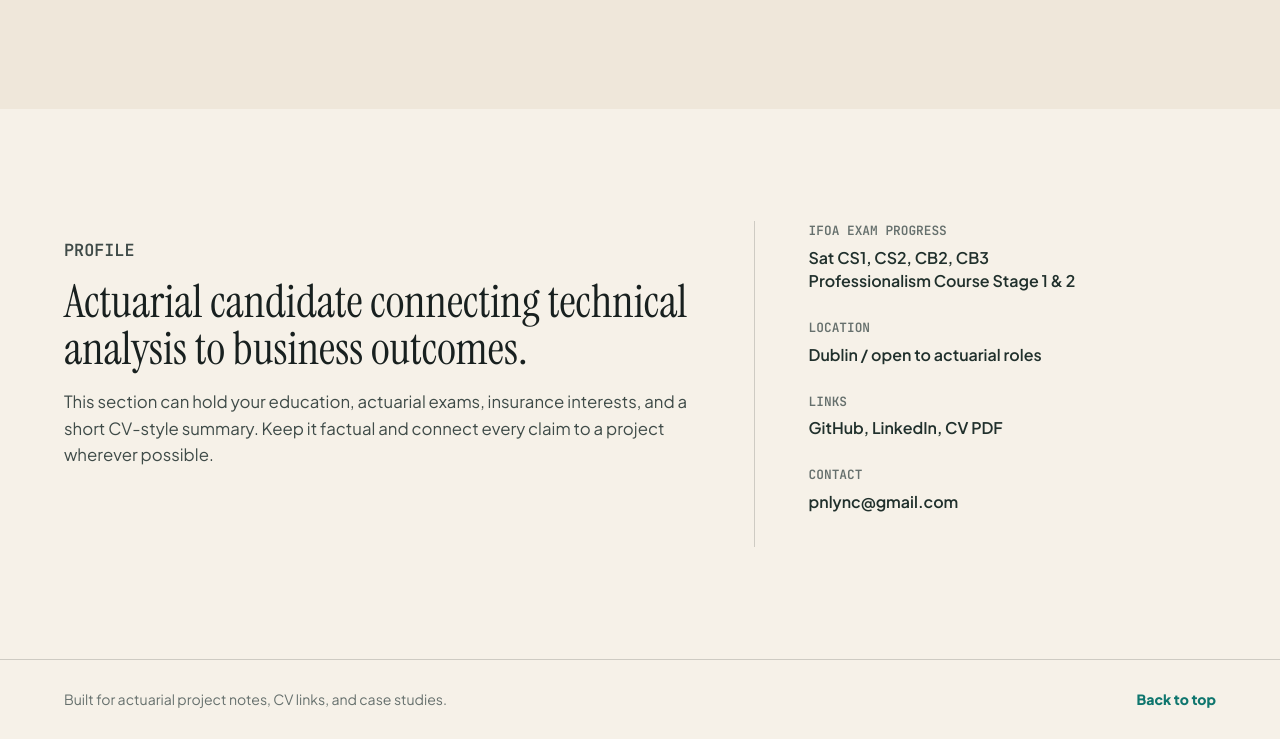
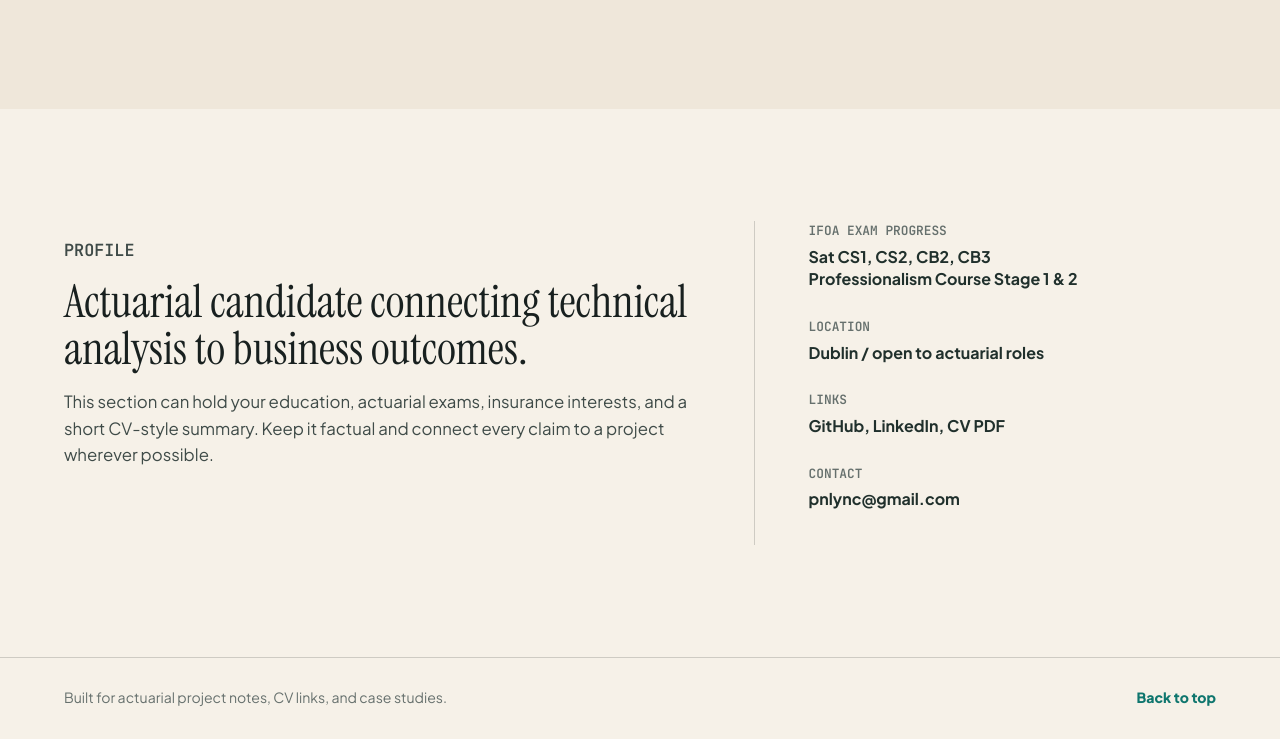
Before and after one commit to pnlync/actuarial-portfolio-site, a plain HTML site: page index.html in a window 1280 px wide. Shown: the part 2792-3531 px from the top of the page. Drawn offline with Linux system fonts and the light colour scheme.

Commit message:
Tighten profile panel typography

```diff
--- a/styles.css
+++ b/styles.css
@@ -271,8 +271,8 @@ h3 {
 
 .profile-panel dd {
   color: #20302c;
-  font-weight: 600;
-  line-height: 1.45;
+  font-weight: 700;
+  line-height: 1.42;
 }
 
 .section {
```
